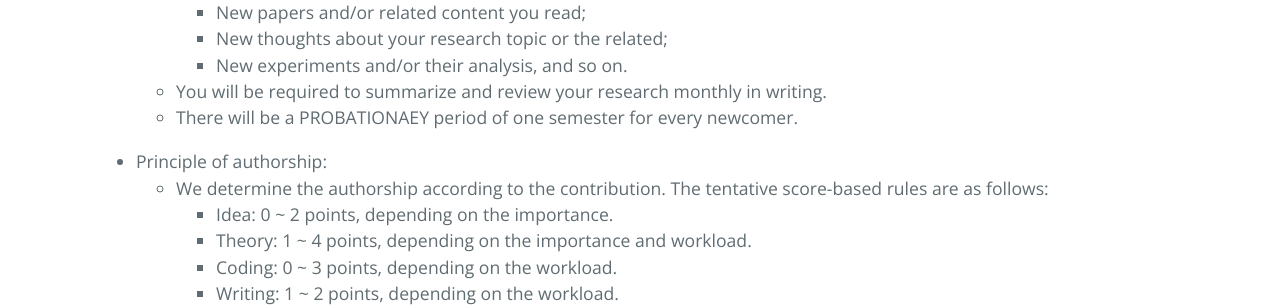
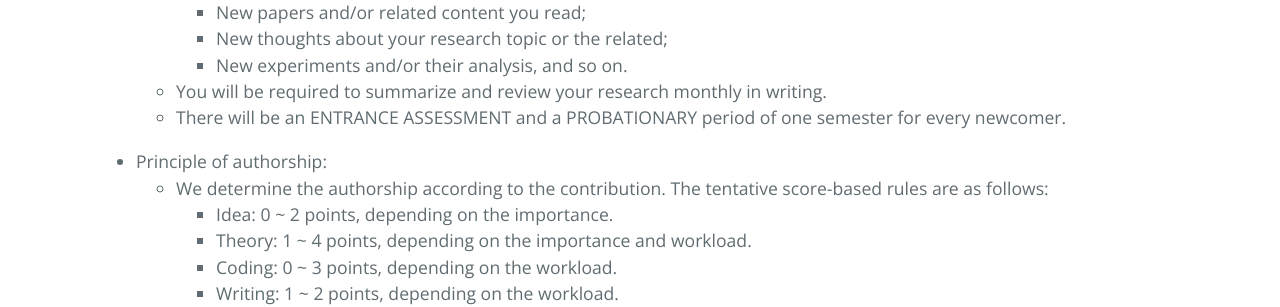
Before and after one commit to ZhimingZhou/zhimingzhou.github.io, a Jekyll site: the page built from _posts/2021-10-11-Prospective-Students.md, in a window 1280 px wide. Shown: the part 1598-1905 px from the top of the page. Built offline with Jekyll 4.4.1, drawn with Linux system fonts in a browser that asks for light colours; comment, search, counter and statistics services are not loaded.

Commit message:
Update 2021-10-11-Prospective-Students.md

```diff
--- a/_posts/2021-10-11-Prospective-Students.md
+++ b/_posts/2021-10-11-Prospective-Students.md
@@ -64,7 +64,7 @@ I’m looking for talented students with enthusiasm for fundamental research in
 		- New thoughts about your research topic or the related;
 		- New experiments and/or their analysis, and so on.
 	- You will be required to summarize and review your research monthly in writing.
-	- There will be a PROBATIONAEY period of one semester for every newcomer.
+	- There will be an ENTRANCE ASSESSMENT and a PROBATIONARY period of one semester for every newcomer.
 
 <!--  -->
 - Principle of authorship:
```
